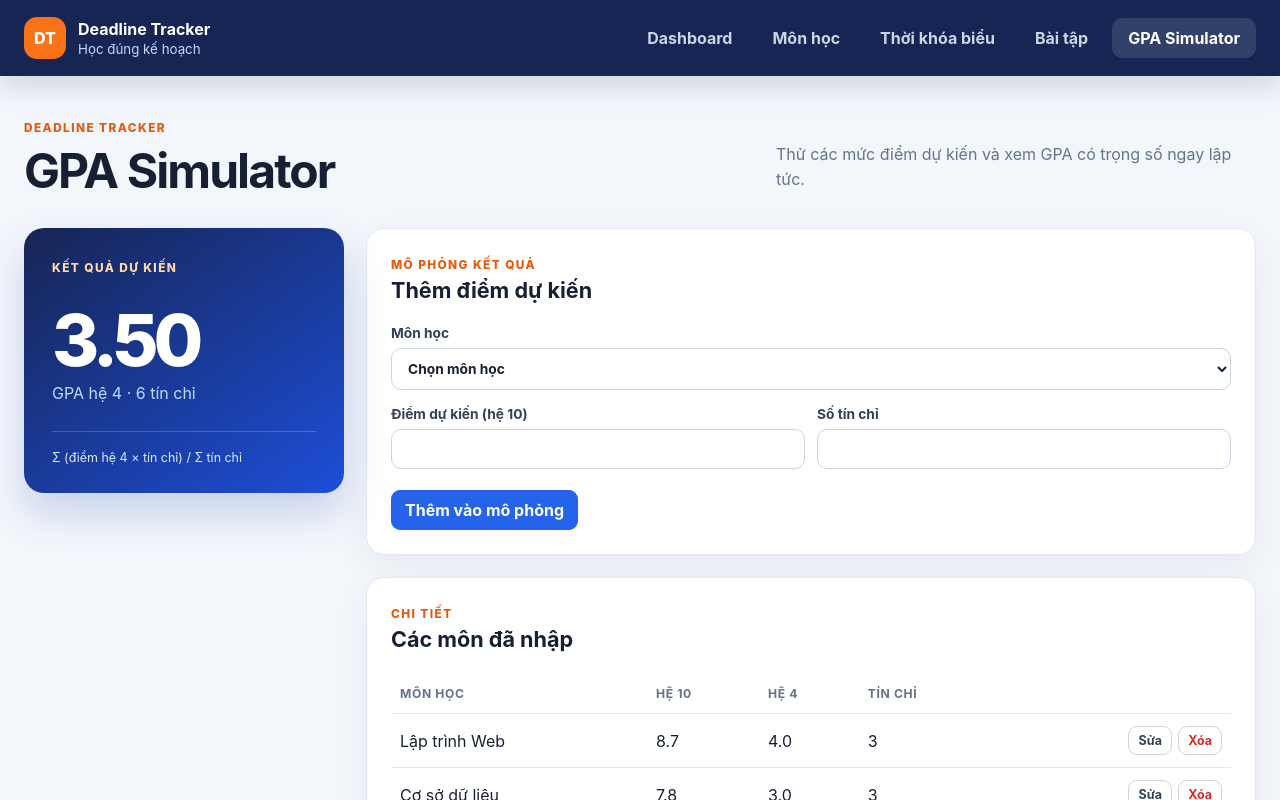
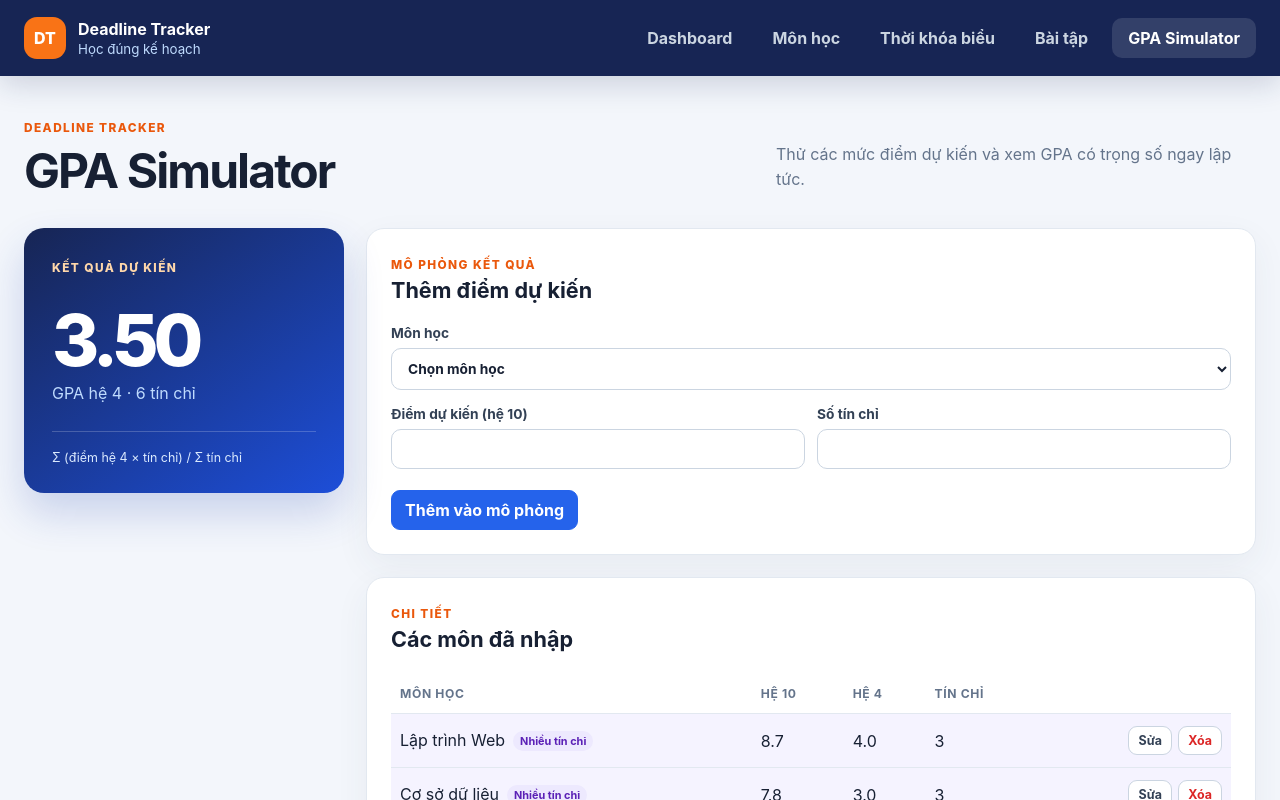
Before and after one commit to WilliamsHugh/StudySpace, a React (Vite) app: page / in a window 1280 px wide. Both pictures are taken after a click on the button "GPA Simulator". Shown: the top 800 px of the page. Built offline with nearby package versions, Linux system fonts and the light colour scheme.

Commit message:
feat(gpa): highlight high-credit courses

```diff
--- a/src/pages/GpaPage.tsx
+++ b/src/pages/GpaPage.tsx
@@ -24,6 +24,7 @@ export function GpaPage({ data, updateData }: Props) {
   const [errors, setErrors] = useState<GpaValidationErrors>({})
   const gpa = calculateWeightedGpa(data.gpaEntries)
   const totalCredits = data.gpaEntries.reduce((sum, entry) => sum + entry.credits, 0)
+  const highestCredits = Math.max(0, ...data.gpaEntries.map((entry) => entry.credits))
 
   function submit(event: FormEvent) {
     event.preventDefault()
@@ -115,8 +116,8 @@ export function GpaPage({ data, updateData }: Props) {
               <thead><tr><th>Môn học</th><th>Hệ 10</th><th>Hệ 4</th><th>Tín chỉ</th><th /></tr></thead>
               <tbody>
                 {data.gpaEntries.map((entry) => (
-                  <tr key={entry.id}>
-                    <td>{data.courses.find((course) => course.id === entry.courseId)?.name ?? 'Môn học đã xóa'}</td>
+                  <tr key={entry.id} className={entry.credits === highestCredits ? 'high-credit-row' : undefined}>
+                    <td>{data.courses.find((course) => course.id === entry.courseId)?.name ?? 'Môn học đã xóa'}{entry.credits === highestCredits && <span className="credit-highlight">Nhiều tín chỉ</span>}</td>
                     <td>{entry.expectedGrade.toFixed(1)}</td>
                     <td>{convertGrade10To4(entry.expectedGrade)?.toFixed(1)}</td>
                     <td>{entry.credits}</td>
--- a/src/styles.css
+++ b/src/styles.css
@@ -85,6 +85,8 @@ button.primary:hover { background: #1d4ed8; }
 .table-scroll { overflow-x: auto; }
 table { width: 100%; border-collapse: collapse; }
 th, td { border-bottom: 1px solid #e2e8f0; padding: 12px 9px; text-align: left; white-space: nowrap; }
+.high-credit-row { background: #f5f3ff; }
+.credit-highlight { display: inline-block; margin-left: 8px; border-radius: 999px; padding: 3px 7px; color: #5b21b6; background: #ede9fe; font-size: .68rem; font-weight: 750; vertical-align: middle; }
 th { color: #64748b; font-size: .76rem; text-transform: uppercase; letter-spacing: .05em; }
 .table-actions { text-align: right; }
 .table-actions button + button { margin-left: 6px; }
```
Also changed, not shown: 1 other file (tests, documents, lock files or other folders).
